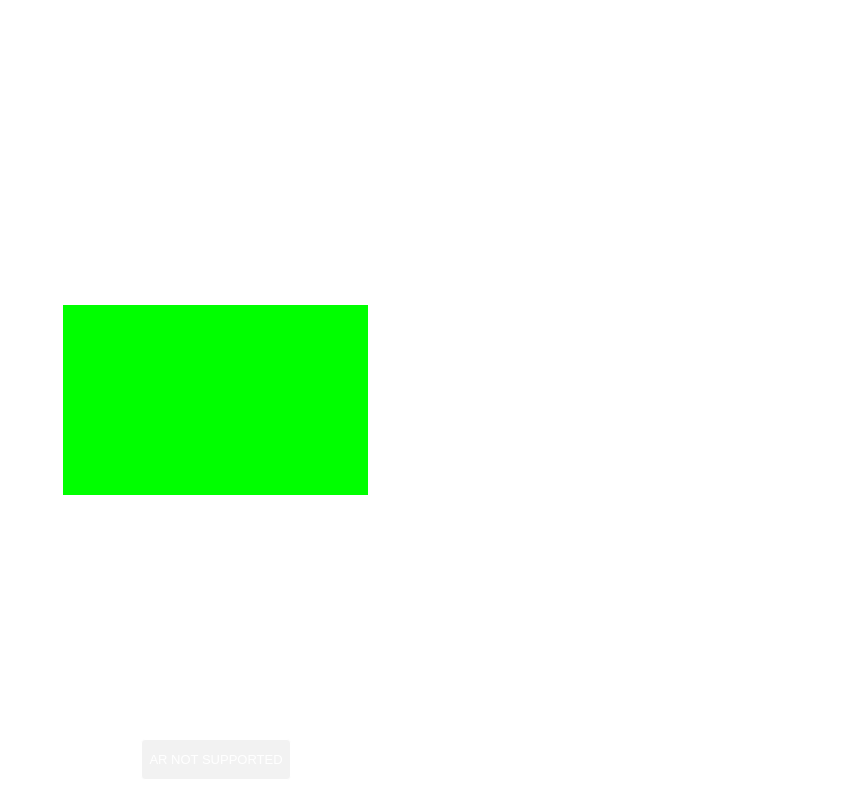
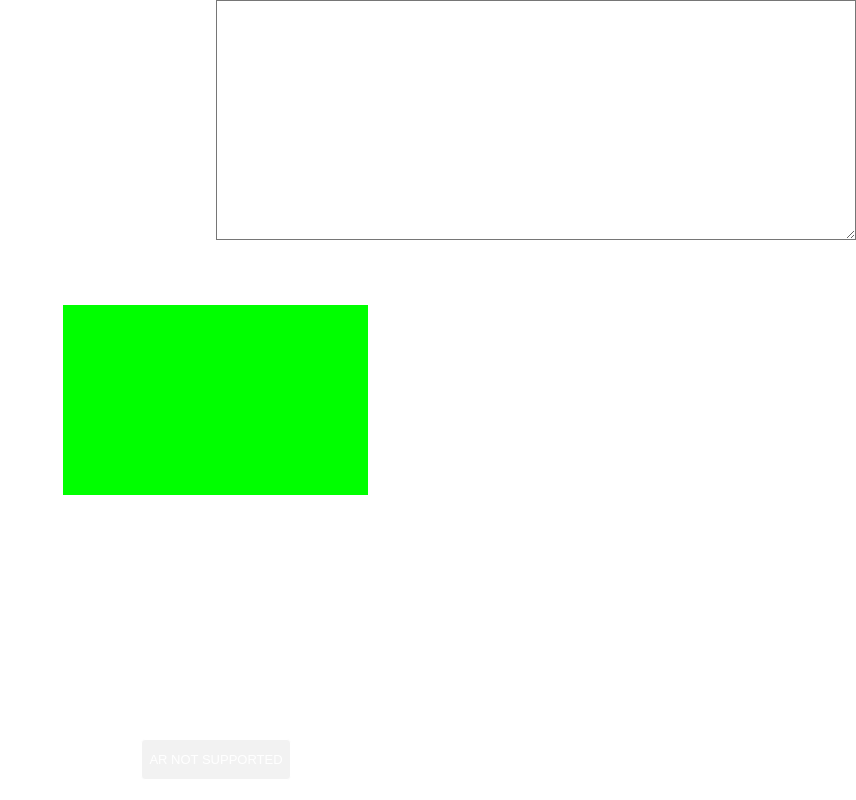
Before and after one commit to njdsm/WebXR-HK-Tutorial, a plain HTML site: page index.html in a window 1280 px wide. Shown: the whole page, without its empty margins (424-1280 px from the left). Drawn offline with nearby package versions, Linux system fonts and the light colour scheme.

Commit message:
added controller

```diff
--- a/index.html
+++ b/index.html
@@ -4,10 +4,21 @@
     <script type="module" src="./main.js"></script>
     <style>
         body {margin: 0}
-        #ar-button {position: fixed; z-index: 1001; padding: 1vh; bottom: 1vh; left: 50%; transform: translateX(-50%)}
+        #events {
+            position: absolute;
+            right: 0;
+            top: 0;
+            height: 30vh;
+            padding: 10px;
+            width: 50vw;
+            overflow: auto;
+            background: white;
+            z-index: 1001;
+        }
     </style>
 </head>
 
 <body>
+    <textarea id="events"></textarea>
 </body>
 </html>
--- a/main.js
+++ b/main.js
@@ -27,7 +27,21 @@ document.addEventListener('DOMContentLoaded', () => {
             renderer.render(scene, camera);
         });
 
+        const controller = renderer.xr.getController(0);
+
+        const events = document.querySelector("#events");
+        controller.addEventListener("selectstart", () => {
+            events.prepend("select start \n")
+        });
+        controller.addEventListener("selectend", () => {
+            events.prepend("select end \n")
+        });
+        controller.addEventListener("select", () => {
+            events.prepend("select \n")
+        });
+
         const arButton = ARButton.createButton(renderer, {optionalFeatures: ['dom-overlay'], domOverlay: {root: document.body}});
+        document.body.appendChild(renderer.domElement);
         document.body.appendChild(arButton);
     }
     initialize();
```
